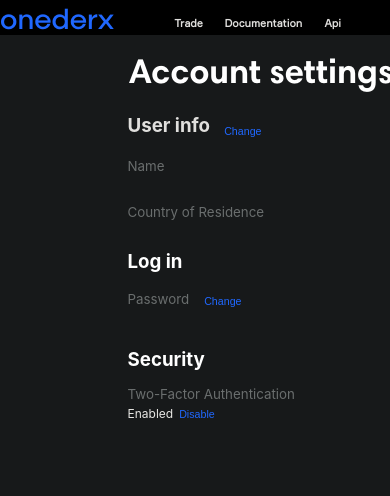
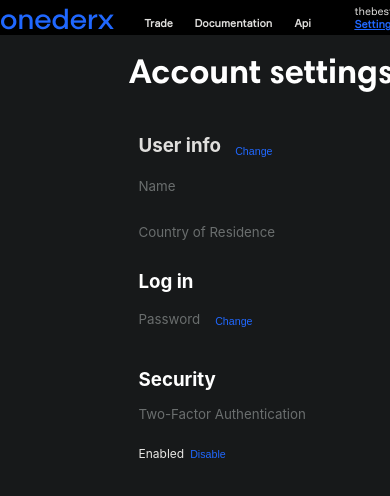
Before and after one commit to Stadionova/test-proj__onederx, a React (Create React App) app: page / in a window 390 px wide. Shown: the top 496 px of the page. Built offline with nearby package versions, Linux system fonts and the light colour scheme.

Commit message:
corrected responsive layout

```diff
--- a/src/Components/AccountSetting/AccountSetting.module.css
+++ b/src/Components/AccountSetting/AccountSetting.module.css
@@ -45,12 +45,14 @@ button {
   .userBlocks {
     display: block;
     margin: 0 auto;
+    width: 245px;
+    margin-top: 20px;
   }
 
   .container {
     width: 100%;
-    /* grid-column: 1 / 2; */
     background-color: rgb(23, 25, 26);
+    height: 1000px;
   }
 
   .container__settings {
--- a/src/Components/EditModeLogIn/EditModeLogIn.css
+++ b/src/Components/EditModeLogIn/EditModeLogIn.css
@@ -99,3 +99,10 @@ img {
   width: 15px;
   height: 10px;
 }
+
+@media (max-width: 900px) {
+  .logIn__editContainer {
+    right: 20px;
+    position: relative;
+  }
+}
--- a/src/Components/EditModeUserInfo/EditModeUserInfo.css
+++ b/src/Components/EditModeUserInfo/EditModeUserInfo.css
@@ -78,9 +78,3 @@ input:hover {
   background-color: rgb(5, 99, 65);
   transition: 1s;
 }
-
-@media (max-width: 900px) {
-  .editModeUserInfo-container {
-    margin-left: 0px;
-  }
-}
--- a/src/Components/Header/Header.css
+++ b/src/Components/Header/Header.css
@@ -38,6 +38,14 @@
 
 @media (max-width: 900px) {
   .container-header {
-    width: 500px;
+    width: 0px;
+  }
+
+  .header {
+    width: 0px;
+  }
+
+  .header__logo {
+    margin-right: 30px;
   }
 }
--- a/src/Components/Mail/Mail.css
+++ b/src/Components/Mail/Mail.css
@@ -47,9 +47,3 @@
 .mail__buttons a:active {
   border: none;
 }
-
-@media (max-width: 900px) {
-  .mail__container {
-    display: none;
-  }
-}
--- a/src/Components/Security/Security.css
+++ b/src/Components/Security/Security.css
@@ -36,4 +36,8 @@
     margin: 0 auto;
     margin-top: 40px;
   }
+
+  .security__factors {
+    margin-bottom: 20px;
+  }
 }
```
